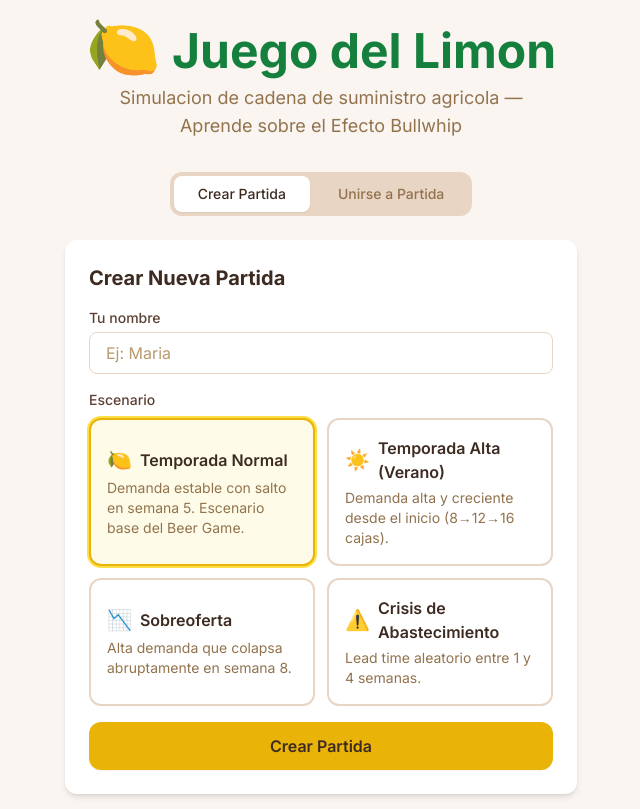
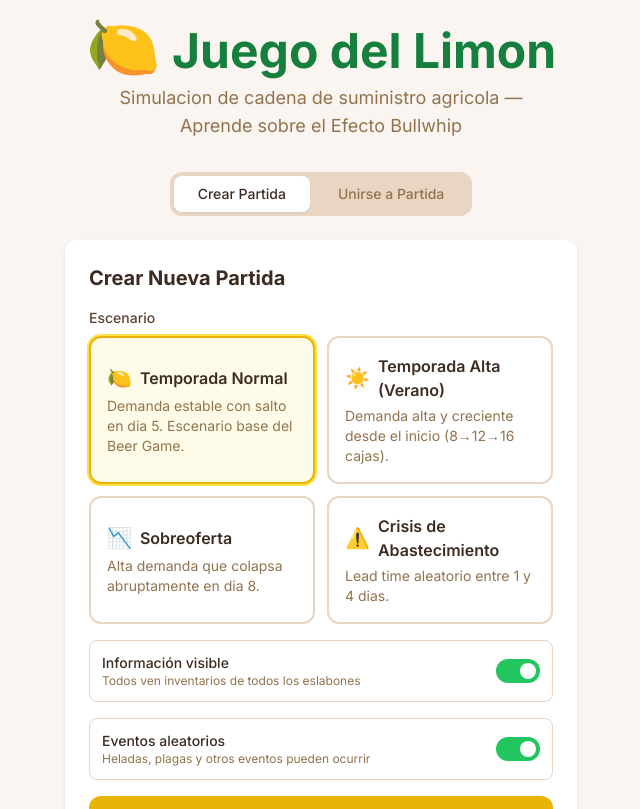
Before and after one commit to bluemanBas/juegolimon, a Next.js app: page / in a window 1280 px wide. Shown: the top 809 px of the page, without its empty margins (319-959 px from the left). Built offline with nearby package versions, Linux system fonts and the light colour scheme.

Commit message:
feat: config partida, info oculta, eventos opcionales, semana->dia

```diff
--- a/src/app/api/advance-week/route.ts
+++ b/src/app/api/advance-week/route.ts
@@ -166,9 +166,12 @@ export async function POST(request: Request) {
 
     const pastEvents: GameEvent[] = allEvents || [];
 
-    // 10. Generate new events for this week
+    // 10. Generate new events for this week (if enabled)
     const rng = createWeekRng(game.seed, currentWeek);
-    const newEvents = generateEvents(gameId, currentWeek, rng);
+    const newEvents =
+      game.events_enabled !== false
+        ? generateEvents(gameId, currentWeek, rng)
+        : [];
 
     // 11. Build active effects from all events (past + new)
     const allEventsForTick = [...pastEvents, ...newEvents];
--- a/src/components/game/GameView.tsx
+++ b/src/components/game/GameView.tsx
@@ -111,6 +111,7 @@ export default function GameView({ roomCode, gameId }: GameViewProps) {
         states={currentWeekStates}
         currentRole={myPlayer.role as any}
         players={players}
+        showAllInfo={game.show_all_info ?? true}
       />
 
       {/* Event Alerts */}
--- a/src/components/game/SupplyChainDiagram.tsx
+++ b/src/components/game/SupplyChainDiagram.tsx
@@ -7,12 +7,14 @@ interface SupplyChainDiagramProps {
   states: Record<Role, WeeklyState> | null;
   currentRole: Role | null;
   players: Player[];
+  showAllInfo: boolean;
 }
 
 export default function SupplyChainDiagram({
   states,
   currentRole,
   players,
+  showAllInfo,
 }: SupplyChainDiagramProps) {
   return (
     <div className="bg-white rounded-xl shadow-sm p-4 overflow-x-auto">
@@ -41,7 +43,7 @@ export default function SupplyChainDiagram({
                   {player?.display_name || "—"}
                 </p>
 
-                {state && (
+                {state && (showAllInfo || isMe) && (
                   <div className="mt-2 space-y-1">
                     <div className="flex justify-center gap-3 text-xs">
                       <span className="text-campo-600 font-medium">
@@ -54,6 +56,11 @@ export default function SupplyChainDiagram({
                     <div className="text-xs text-earth-400">
                       Pipeline: {state.pipeline_1 + state.pipeline_2}
                     </div>
+                  </div>
+                )}
+                {state && !showAllInfo && !isMe && (
+                  <div className="mt-2 text-xs text-earth-300 italic">
+                    Info oculta
                   </div>
                 )}
               </div>
--- a/src/components/game/WeekHeader.tsx
+++ b/src/components/game/WeekHeader.tsx
@@ -24,7 +24,7 @@ export default function WeekHeader({
         <span className="text-3xl">🍋</span>
         <div>
           <h2 className="text-lg font-bold text-earth-800">
-            Semana {currentWeek}{" "}
+            Día {currentWeek}{" "}
             <span className="text-earth-400 font-normal">/ {maxWeeks}</span>
           </h2>
           {scenarioInfo && (
--- a/src/components/landing/LandingPage.tsx
+++ b/src/components/landing/LandingPage.tsx
@@ -24,8 +24,9 @@ export default function LandingPage() {
   const session = useSessionStore();
 
   // Create game state
-  const [createName, setCreateName] = useState("");
   const [scenario, setScenario] = useState<ScenarioId>("normal");
+  const [showAllInfo, setShowAllInfo] = useState(true);
+  const [eventsEnabled, setEventsEnabled] = useState(true);
   const [creating, setCreating] = useState(false);
 
   // Join game state
@@ -36,11 +37,6 @@ export default function LandingPage() {
   const [activeTab, setActiveTab] = useState<"create" | "join">("create");
 
   async function handleCreate() {
-    if (!createName.trim()) {
-      toast.error("Ingresa tu nombre");
-      return;
-    }
-
     setCreating(true);
     try {
       const supabase = createClient();
@@ -56,6 +52,8 @@ export default function LandingPage() {
           host_user_id: userId,
           scenario,
           seed,
+          show_all_info: showAllInfo,
+          events_enabled: eventsEnabled,
         })
         .select()
         .single();
@@ -81,9 +79,8 @@ export default function LandingPage() {
         .insert(initialStates);
       if (statesError) throw statesError;
 
-      // Update session store
+      // Update session (no name yet — host picks it in lobby)
       session.setUserId(userId);
-      session.setDisplayName(createName.trim());
       session.setGameId(game.id);
       session.setRoomCode(roomCode);
 
@@ -183,14 +180,6 @@ export default function LandingPage() {
             </h2>
 
             <div className="space-y-4">
-              <Input
-                label="Tu nombre"
-                placeholder="Ej: Maria"
-                value={createName}
-                onChange={(e) => setCreateName(e.target.value)}
-                maxLength={20}
-              />
-
               <div>
                 <label className="block text-sm font-medium text-earth-700 mb-2">
                   Escenario
@@ -199,6 +188,58 @@ export default function LandingPage() {
                   selected={scenario}
                   onSelect={setScenario}
                 />
+              </div>
+
+              {/* Toggle: show_all_info */}
+              <div className="flex items-center justify-between rounded-lg border border-earth-200 p-3">
+                <div>
+                  <p className="text-sm font-medium text-earth-800">
+                    Información visible
+                  </p>
+                  <p className="text-xs text-earth-500">
+                    {showAllInfo
+                      ? "Todos ven inventarios de todos los eslabones"
+                      : "Cada jugador solo ve su propio inventario"}
+                  </p>
+                </div>
+                <button
+                  onClick={() => setShowAllInfo((v) => !v)}
+                  className={`relative inline-flex h-6 w-11 items-center rounded-full transition-colors ${
+                    showAllInfo ? "bg-campo-500" : "bg-earth-300"
+                  }`}
+                >
+                  <span
+                    className={`inline-block h-4 w-4 transform rounded-full bg-white transition-transform ${
+                      showAllInfo ? "translate-x-6" : "translate-x-1"
+                    }`}
+                  />
+                </button>
+              </div>
+
+              {/* Toggle: events_enabled */}
+              <div className="flex items-center justify-between rounded-lg border border-earth-200 p-3">
+                <div>
+                  <p className="text-sm font-medium text-earth-800">
+                    Eventos aleatorios
+                  </p>
+                  <p className="text-xs text-earth-500">
+                    {eventsEnabled
+                      ? "Heladas, plagas y otros eventos pueden ocurrir"
+                      : "Sin eventos aleatorios (modo clasico)"}
+                  </p>
+                </div>
+                <button
+                  onClick={() => setEventsEnabled((v) => !v)}
+                  className={`relative inline-flex h-6 w-11 items-center rounded-full transition-colors ${
+                    eventsEnabled ? "bg-campo-500" : "bg-earth-300"
+                  }`}
+                >
+                  <span
+                    className={`inline-block h-4 w-4 transform rounded-full bg-white transition-transform ${
+                      eventsEnabled ? "translate-x-6" : "translate-x-1"
+                    }`}
+                  />
+                </button>
               </div>
 
               <Button
@@ -254,7 +295,7 @@ export default function LandingPage() {
       <div className="mt-8 text-center text-earth-400 text-sm max-w-md">
         <p>
           Basado en el MIT Beer Game. 4 jugadores compiten gestionando una
-          cadena de suministro de limones durante 20 semanas.
+          cadena de suministro de limones durante 20 dias.
         </p>
       </div>
     </div>
--- a/src/components/lobby/LobbyView.tsx
+++ b/src/components/lobby/LobbyView.tsx
@@ -10,6 +10,7 @@ import type { Role, Player, Game } from "@/lib/engine/types";
 import Button from "@/components/ui/Button";
 import Card from "@/components/ui/Card";
 import Badge from "@/components/ui/Badge";
+import Input from "@/components/ui/Input";
 
 function getUserId(): string {
   const match = document.cookie.match(/(?:^|;\s*)user_id=([^;]*)/);
@@ -30,6 +31,7 @@ export default function LobbyView({ roomCode, initialGame }: LobbyViewProps) {
   const [fillingBots, setFillingBots] = useState(false);
   const [starting, setStarting] = useState(false);
   const [claimingRole, setClaimingRole] = useState<Role | null>(null);
+  const [nameInput, setNameInput] = useState("");
 
   const userId = getUserId();
   const isHost = game.host_user_id === userId;
@@ -189,10 +191,47 @@ export default function LobbyView({ roomCode, initialGame }: LobbyViewProps) {
     toast.success("Codigo copiado");
   }
 
+  function handleSetName() {
+    if (!nameInput.trim()) {
+      toast.error("Ingresa tu nombre");
+      return;
+    }
+    session.setDisplayName(nameInput.trim());
+  }
+
   if (loading) {
     return (
       <div className="min-h-screen flex items-center justify-center">
         <div className="animate-spin h-8 w-8 border-4 border-lemon-500 border-t-transparent rounded-full" />
+      </div>
+    );
+  }
+
+  // If no display name yet (host arrives without name), ask for it first
+  if (!session.displayName) {
+    return (
+      <div className="min-h-screen flex flex-col items-center justify-center p-4">
+        <Card className="w-full max-w-sm">
+          <h2 className="text-xl font-bold text-earth-800 mb-1">
+            🍋 Sala de Espera
+          </h2>
+          <p className="text-sm text-earth-500 mb-4">
+            Codigo: <span className="font-mono font-bold text-campo-700">{roomCode}</span>
+          </p>
+          <div className="space-y-4">
+            <Input
+              label="Tu nombre"
+              placeholder="Ej: Maria"
+              value={nameInput}
+              onChange={(e) => setNameInput(e.target.value)}
+              maxLength={20}
+              onKeyDown={(e) => e.key === "Enter" && handleSetName()}
+            />
+            <Button onClick={handleSetName} size="lg" className="w-full">
+              Continuar
+            </Button>
+          </div>
+        </Card>
       </div>
     );
   }
--- a/src/components/results/InventoryChart.tsx
+++ b/src/components/results/InventoryChart.tsx
@@ -32,7 +32,7 @@ export default function InventoryChart({ data }: InventoryChartProps) {
           <CartesianGrid strokeDasharray="3 3" stroke="#e8d5c4" />
           <XAxis
             dataKey="week"
-            label={{ value: "Semana", position: "insideBottom", offset: -5 }}
+            label={{ value: "Día", position: "insideBottom", offset: -5 }}
           />
           <YAxis
             label={{ value: "Cajas", angle: -90, position: "insideLeft" }}
--- a/src/components/results/OrdersVsDemandChart.tsx
+++ b/src/components/results/OrdersVsDemandChart.tsx
@@ -30,7 +30,7 @@ export default function OrdersVsDemandChart({
           <CartesianGrid strokeDasharray="3 3" stroke="#e8d5c4" />
           <XAxis
             dataKey="week"
-            label={{ value: "Semana", position: "insideBottom", offset: -5 }}
+            label={{ value: "Día", position: "insideBottom", offset: -5 }}
           />
           <YAxis label={{ value: "Cajas", angle: -90, position: "insideLeft" }} />
           <Tooltip />
--- a/src/components/results/ResultsView.tsx
+++ b/src/components/results/ResultsView.tsx
@@ -60,7 +60,7 @@ export default function ResultsView({
               </Badge>
             )}
             <span className="text-sm text-earth-400">
-              {game.max_weeks} semanas
+              {game.max_weeks} días
             </span>
           </div>
         </div>
--- a/src/lib/engine/constants.ts
+++ b/src/lib/engine/constants.ts
@@ -106,7 +106,7 @@ export const SCENARIO_INFO: ScenarioInfo[] = [
     key: "normal",
     name: "Temporada Normal",
     description:
-      "Demanda estable con salto en semana 5. Escenario base del Beer Game.",
+      "Demanda estable con salto en dia 5. Escenario base del Beer Game.",
     emoji: "\u{1F34B}",
   },
   {
@@ -120,14 +120,14 @@ export const SCENARIO_INFO: ScenarioInfo[] = [
     key: "oversupply",
     name: "Sobreoferta",
     description:
-      "Alta demanda que colapsa abruptamente en semana 8.",
+      "Alta demanda que colapsa abruptamente en dia 8.",
     emoji: "\u{1F4C9}",
   },
   {
     key: "supply_crisis",
     name: "Crisis de Abastecimiento",
     description:
-      "Lead time aleatorio entre 1 y 4 semanas.",
+      "Lead time aleatorio entre 1 y 4 dias.",
     emoji: "\u26A0\uFE0F",
   },
 ];
--- a/src/lib/engine/events.ts
+++ b/src/lib/engine/events.ts
@@ -46,13 +46,13 @@ function createEvent(
     case "plague":
       magnitude = 0.5; // Half production for 2 weeks
       description =
-        "Plaga detectada: la produccion del Campo se reduce a la mitad por 2 semanas.";
+        "Plaga detectada: la produccion del Campo se reduce a la mitad por 2 dias.";
       break;
 
     case "heavy_rain":
       magnitude = 1; // +1 week lead time
       description =
-        "Lluvias excesivas: se agrega 1 semana extra de lead time entre Campo y Packing House.";
+        "Lluvias excesivas: se agrega 1 dia extra de lead time entre Campo y Packing House.";
       break;
 
     case "cold_storage_failure":
@@ -64,13 +64,13 @@ function createEvent(
     case "trucker_strike":
       magnitude = 1; // Can't ship for 1 week
       description =
-        "Paro de transportistas: Distribucion no puede enviar a Retail esta semana.";
+        "Paro de transportistas: Distribucion no puede enviar a Retail este dia.";
       break;
 
     case "retail_promotion":
       magnitude = 2; // Double demand
       description =
-        "Promocion en retail: la demanda del consumidor se duplica esta semana.";
+        "Promocion en retail: la demanda del consumidor se duplica este dia.";
       break;
 
     default:
--- a/src/lib/engine/types.ts
+++ b/src/lib/engine/types.ts
@@ -18,6 +18,8 @@ export interface Game {
   current_week: number;
   max_weeks: number;
   seed: number;
+  show_all_info: boolean;
+  events_enabled: boolean;
   created_at: string;
   updated_at: string;
 }
```
